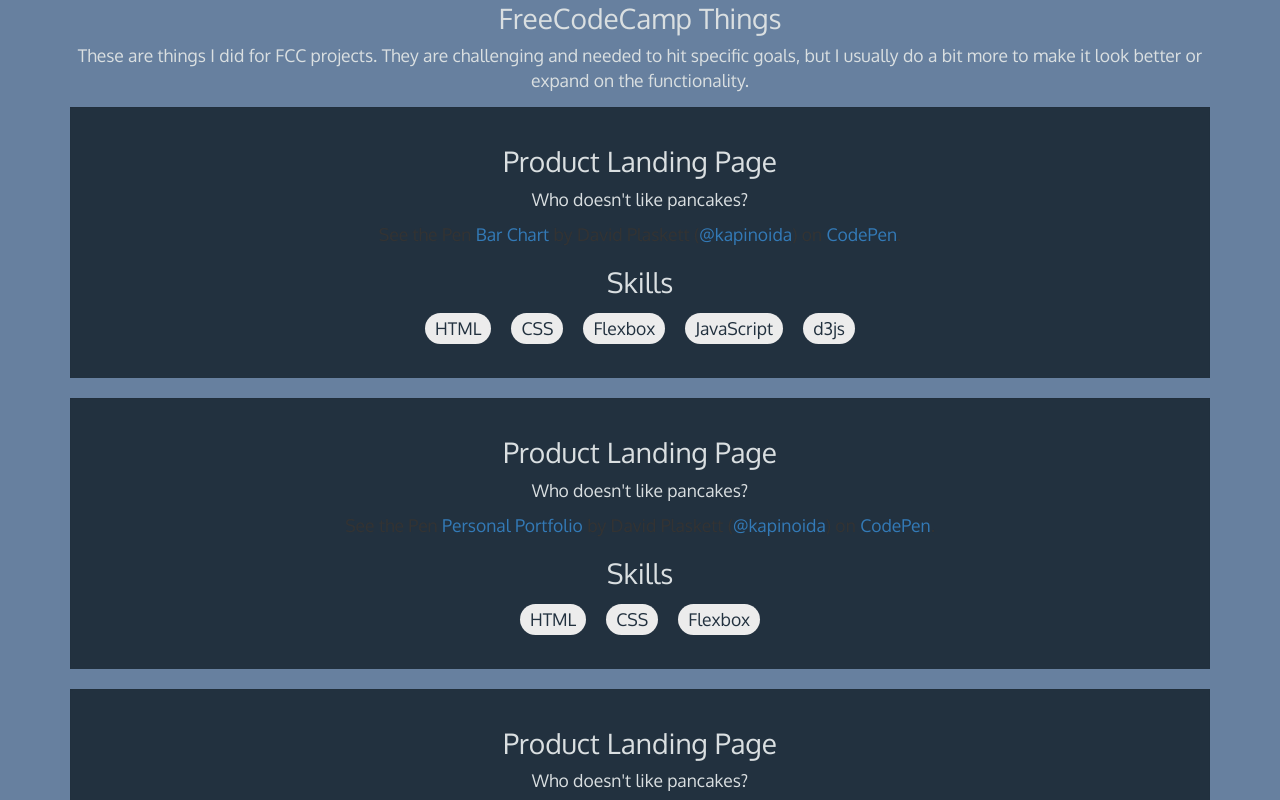
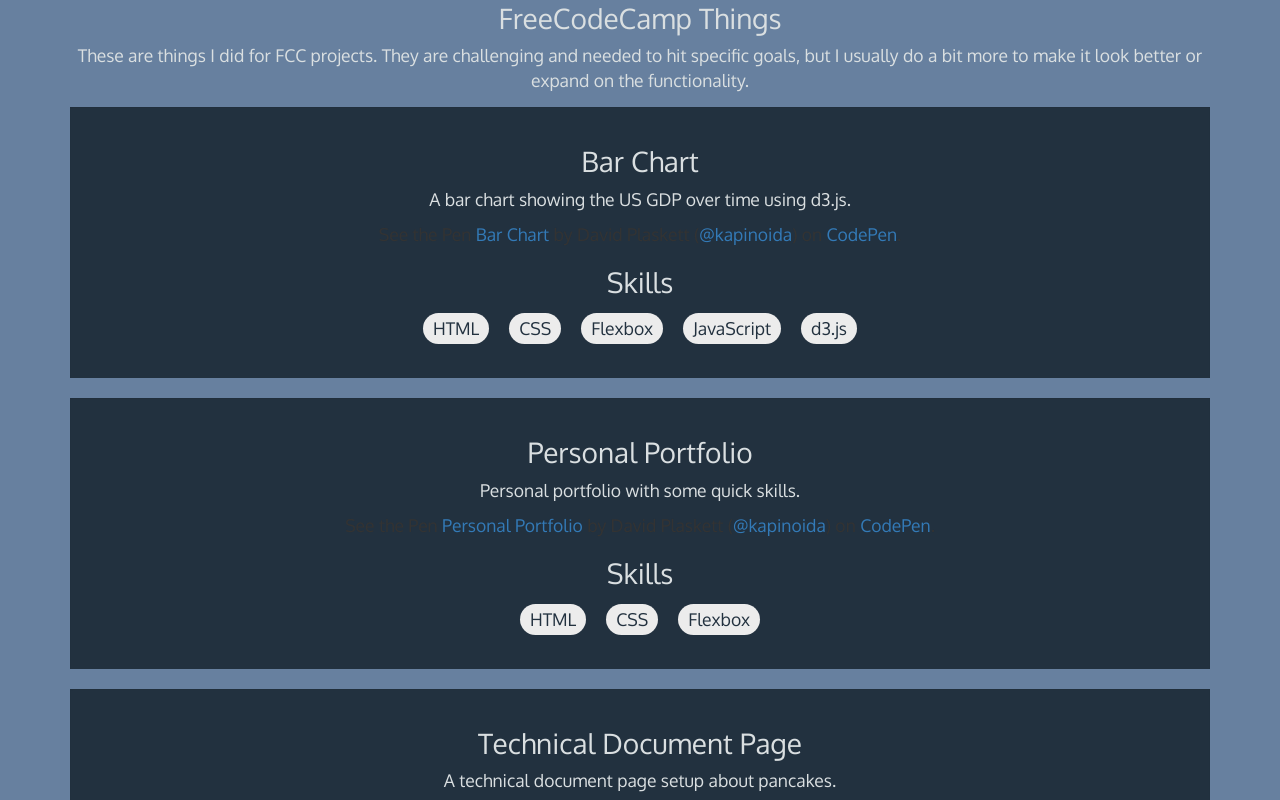
Before and after one commit to Kapinoida/dcplaskett.com, a plain HTML site: page pages/portfolio.html in a window 1280 px wide. Shown: the part 1208-2008 px from the top of the page. Drawn offline with nearby package versions, Linux system fonts and the light colour scheme; a script that the page names is missing.

Commit message:
Missed some changes

```diff
--- a/pages/portfolio.html
+++ b/pages/portfolio.html
@@ -131,22 +131,22 @@
 
           <div class="well">
             <h3 class="white-text">
-              Product Landing Page
+              Bar Chart
             </h3>
             <p class="white-text">
-              Who doesn't like pancakes?
+              A bar chart showing the US GDP over time using d3.js.
             </p>
             <p data-height="500" data-theme-id="dark" data-slug-hash="PEaQKd" data-default-tab="result" data-user="kapinoida" data-embed-version="2" data-pen-title="Bar Chart" data-preview="true" class="codepen">See the Pen <a href="https://codepen.io/kapinoida/pen/PEaQKd/">Bar Chart</a> by David Plaskett (<a href="https://codepen.io/kapinoida">@kapinoida</a>) on <a href="https://codepen.io">CodePen</a>.</p>
             <h3 class="white-text">Skills</h3>
-            <p class="white-text"><span class="skills">HTML</span><span class="skills">CSS</span><span class="skills">Flexbox</span><span class="skills">JavaScript</span><span class="skills">d3js</span></p>
+            <p class="white-text"><span class="skills">HTML</span><span class="skills">CSS</span><span class="skills">Flexbox</span><span class="skills">JavaScript</span><span class="skills">d3.js</span></p>
           </div>
 
           <div class="well">
             <h3 class="white-text">
-              Product Landing Page
+              Personal Portfolio
             </h3>
             <p class="white-text">
-              Who doesn't like pancakes?
+              Personal portfolio with some quick skills.
             </p>
             <p data-height="500" data-theme-id="dark" data-slug-hash="ypoxQv" data-default-tab="result" data-user="kapinoida" data-embed-version="2" data-pen-title="Personal Portfolio" data-preview="true" class="codepen">See the Pen <a href="https://codepen.io/kapinoida/pen/ypoxQv/">Personal Portfolio</a> by David Plaskett (<a href="https://codepen.io/kapinoida">@kapinoida</a>) on <a href="https://codepen.io">CodePen</a>.</p>
             <h3 class="white-text">Skills</h3>
@@ -155,10 +155,10 @@
 
           <div class="well">
             <h3 class="white-text">
-              Product Landing Page
+              Technical Document Page
             </h3>
             <p class="white-text">
-              Who doesn't like pancakes?
+              A technical document page setup about pancakes.
             </p>
             <p data-height="500" data-theme-id="dark" data-slug-hash="LejjPJ" data-default-tab="result" data-user="kapinoida" data-embed-version="2" data-pen-title="Technical Docs Page" data-preview="true" class="codepen">See the Pen <a href="https://codepen.io/kapinoida/pen/LejjPJ/">Technical Docs Page</a> by David Plaskett (<a href="https://codepen.io/kapinoida">@kapinoida</a>) on <a href="https://codepen.io">CodePen</a>.</p>
             <h3 class="white-text">Skills</h3>
```
